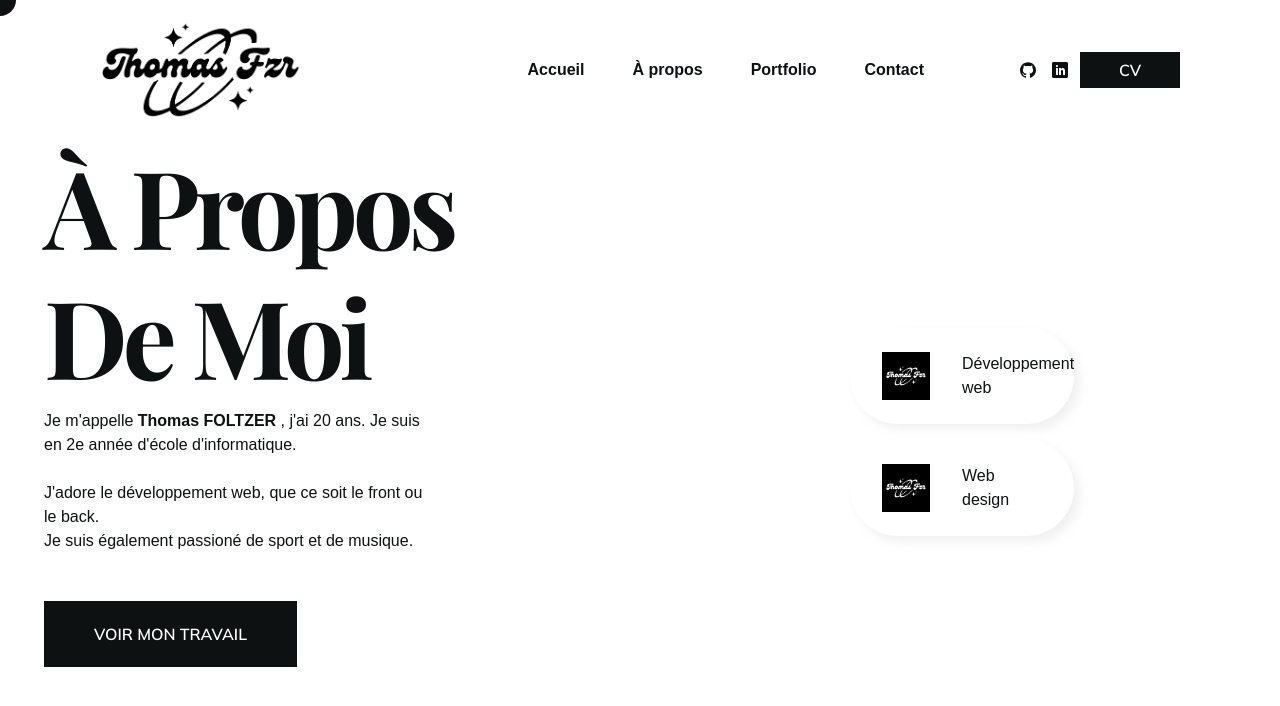
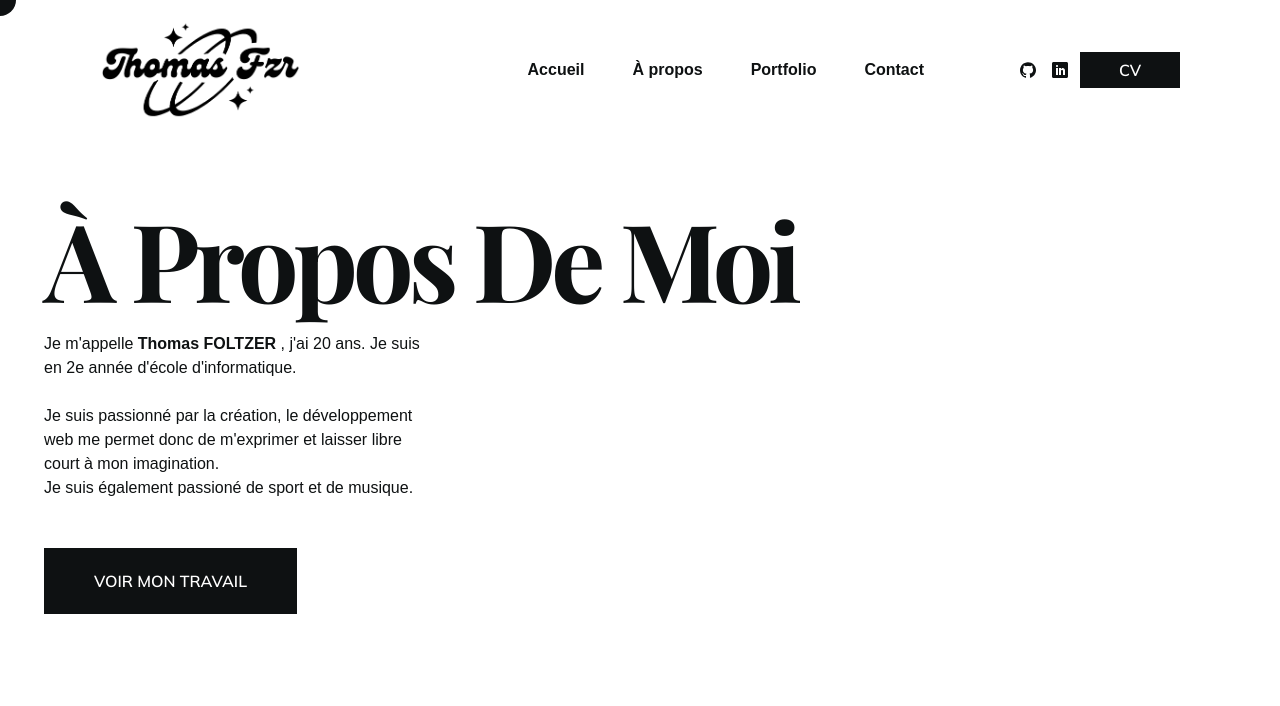
Before and after one commit to ThomasFzr/Portfolio-Thomas, a React (Create React App) app: page /about in a window 1280 px wide. Shown: the top 706 px of the page. Built offline with nearby package versions, Linux system fonts and the light colour scheme; a web font is replaced by a local one.

Commit message:
delete skills from about page

```diff
--- a/src/pages/About.js
+++ b/src/pages/About.js
@@ -62,16 +62,17 @@
               Je suis en 2e année d'école d'informatique.
               <br />
               <br />
-              J'adore le développement web, que ce soit le front ou le back. <br/>
+              Je suis passionné par la création, le développement web me permet donc de m'exprimer
+              et laisser libre court à mon imagination. <br/>
               Je suis également passioné de sport et de musique.
             </p>
             <Link to={"/portfolio"} className="btn">
               Voir mon travail
             </Link>
           </motion.div>
-          <div className="flex-1 max-h-96 lg:max-h-max order-2 lg:order-none ">
+          {/* <div className="flex-1 max-h-96 lg:max-h-max order-2 lg:order-none ">
             <Skills />
-          </div>
+          </div> */}
         </div>
       </div>
     </motion.section>
```
